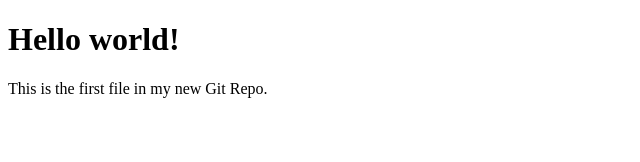
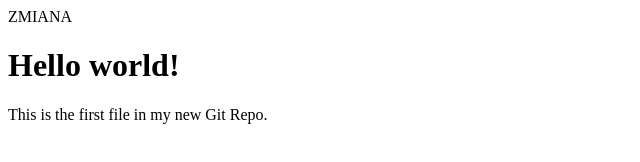
Before and after one commit to kotnowak/learn, a plain HTML site: page index.html in a window 1280 px wide. Shown: the whole page, without its empty margins (0-640 px from the left). Drawn offline with Linux system fonts and the light colour scheme.

Commit message:
2nd commit

```diff
--- a/index.html
+++ b/index.html
@@ -5,6 +5,8 @@
 </head>
 <body>
 
+ZMIANA
+
 <h1>Hello world!</h1>
 <p>This is the first file in my new Git Repo.</p>
 
```
